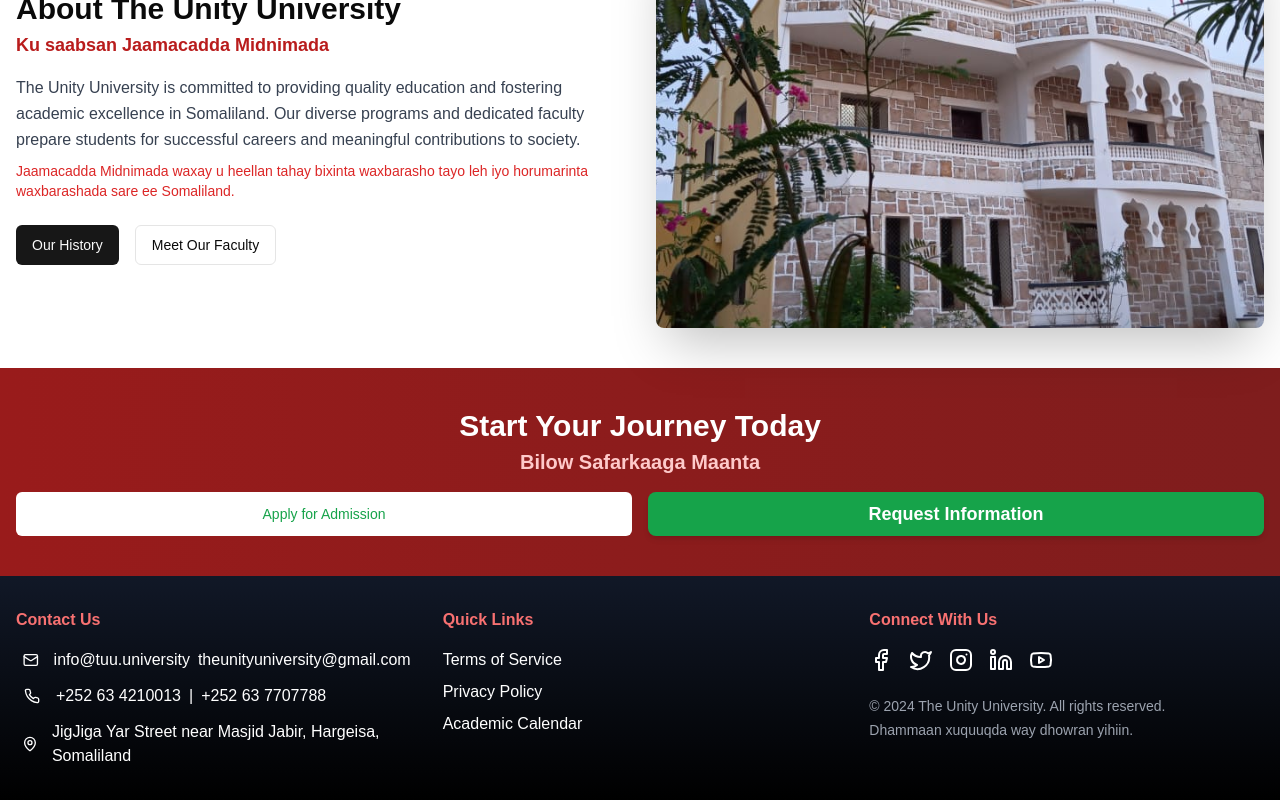
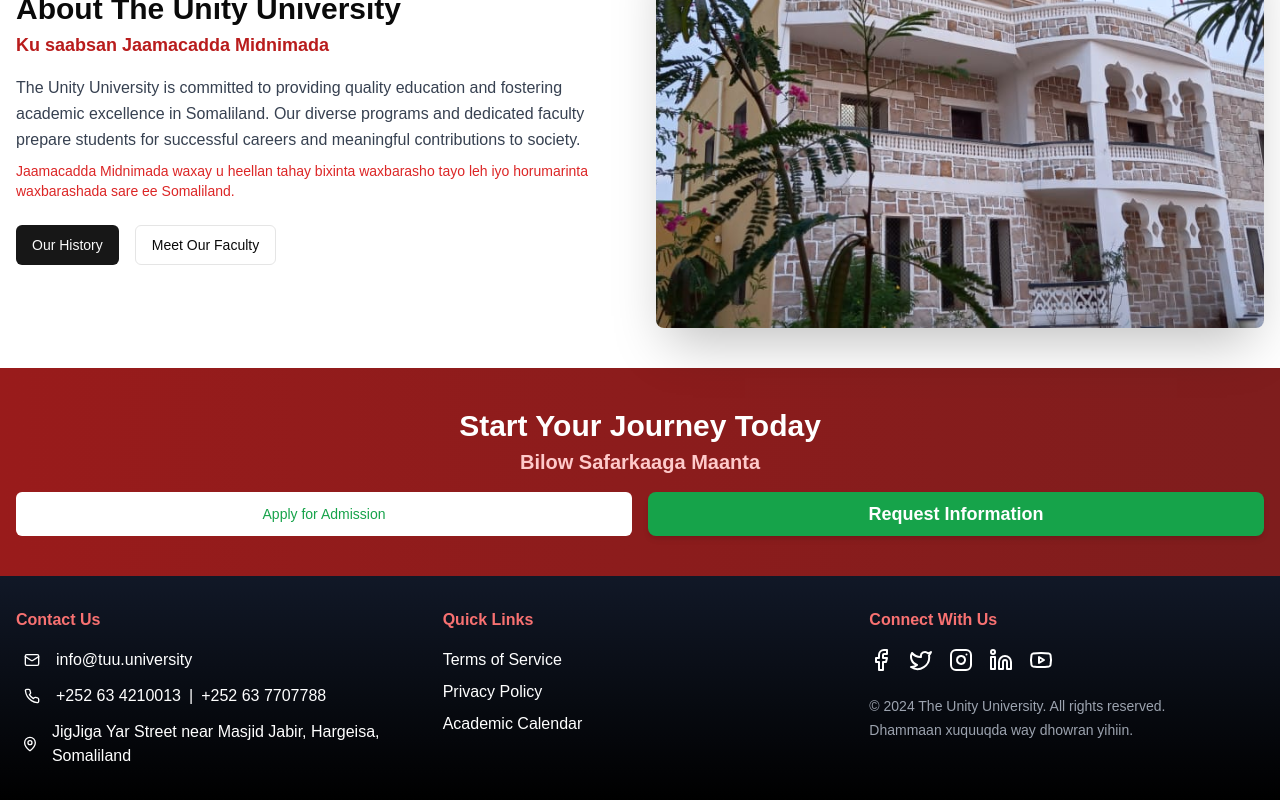
Before and after one commit to Navidons/tuu, a Next.js app: page / in a window 1280 px wide. Shown: the part 1481-2281 px from the top of the page. Built offline with nearby package versions, Linux system fonts and the light colour scheme.

Commit message:
email updated

```diff
--- a/app/static-components/footer/Footer.tsx
+++ b/app/static-components/footer/Footer.tsx
@@ -12,7 +12,7 @@ export const Footer = () => {
               <div className="flex items-center gap-2 hover:text-red-400 transition-colors duration-200">
                 <Mail className="h-4 w-8"/>
                 <span>info@tuu.university</span>
-                <span>theunityuniversity@gmail.com</span>
+                {/* <span>theunityuniversity@gmail.com</span>? */}
               </div>
               <div className="flex items-center gap-2 hover:text-red-400 transition-colors duration-200">
                 <Phone className="h-4 w-8"/>
```
